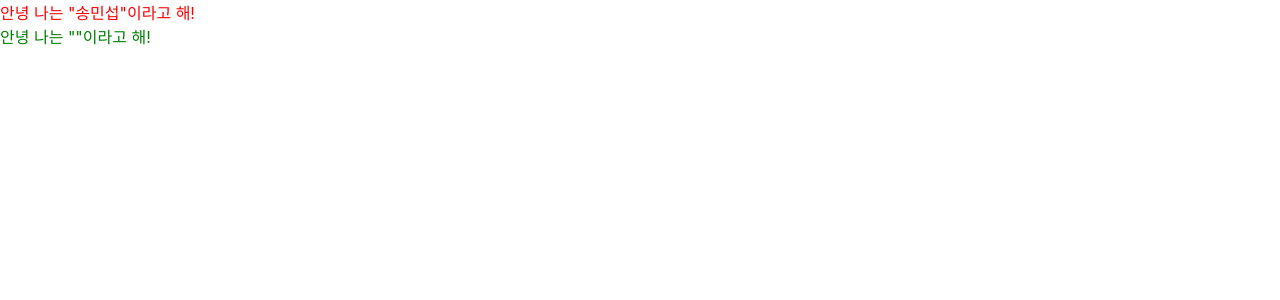
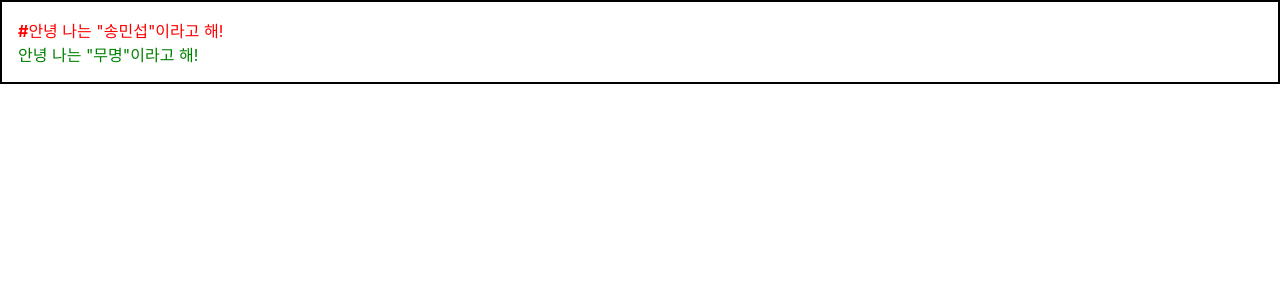
Before and after one commit to sonG1031/frontEx, a React (Create React App) app: page / in a window 1280 px wide. Shown: the top 300 px of the page. Built offline with nearby package versions, Linux system fonts and the light colour scheme.

Commit message:
2023-04-28 (2)

```diff
--- a/src/App.js
+++ b/src/App.js
@@ -1,12 +1,13 @@
 import React from "react";
 import Hello from "./Hello";
+import Wrapper from "./Wrapper";
 
 function App() {
   return (
-    <>
-      <Hello name="송민섭" color="red"/>
+    <Wrapper>
+      <Hello name="송민섭" color="red" isSpecial={true}/>
       <Hello color="green"/>
-    </>
+    </Wrapper>
   )
 }
 
--- a/src/Hello.js
+++ b/src/Hello.js
@@ -1,11 +1,13 @@
 import React from "react";
 
-function Hello(props) {
+function Hello({color, name, isSpecial}) {
     return (
-        <div style={{color: props.color}}>안녕 나는 "{props.name}"이라고 해!</div>
+        <div style={{color}}>
+            {isSpecial ? <b>#</b>:null}안녕 나는 "{name}"이라고 해!
+        </div>
     )
 }
-Hello.defaultprops = {
+Hello.defaultProps = {
     name:"무명"
 }
 export default Hello;
--- /dev/null
+++ b/src/Wrapper.js
@@ -0,0 +1,14 @@
+function Wrapper({children}) {
+    const style = {
+        border: '2px solid black',
+        padding: '16px'
+    }
+
+    return (
+        <div style={style}>
+            {children}
+        </div>
+    )
+}
+
+export default Wrapper;
```
